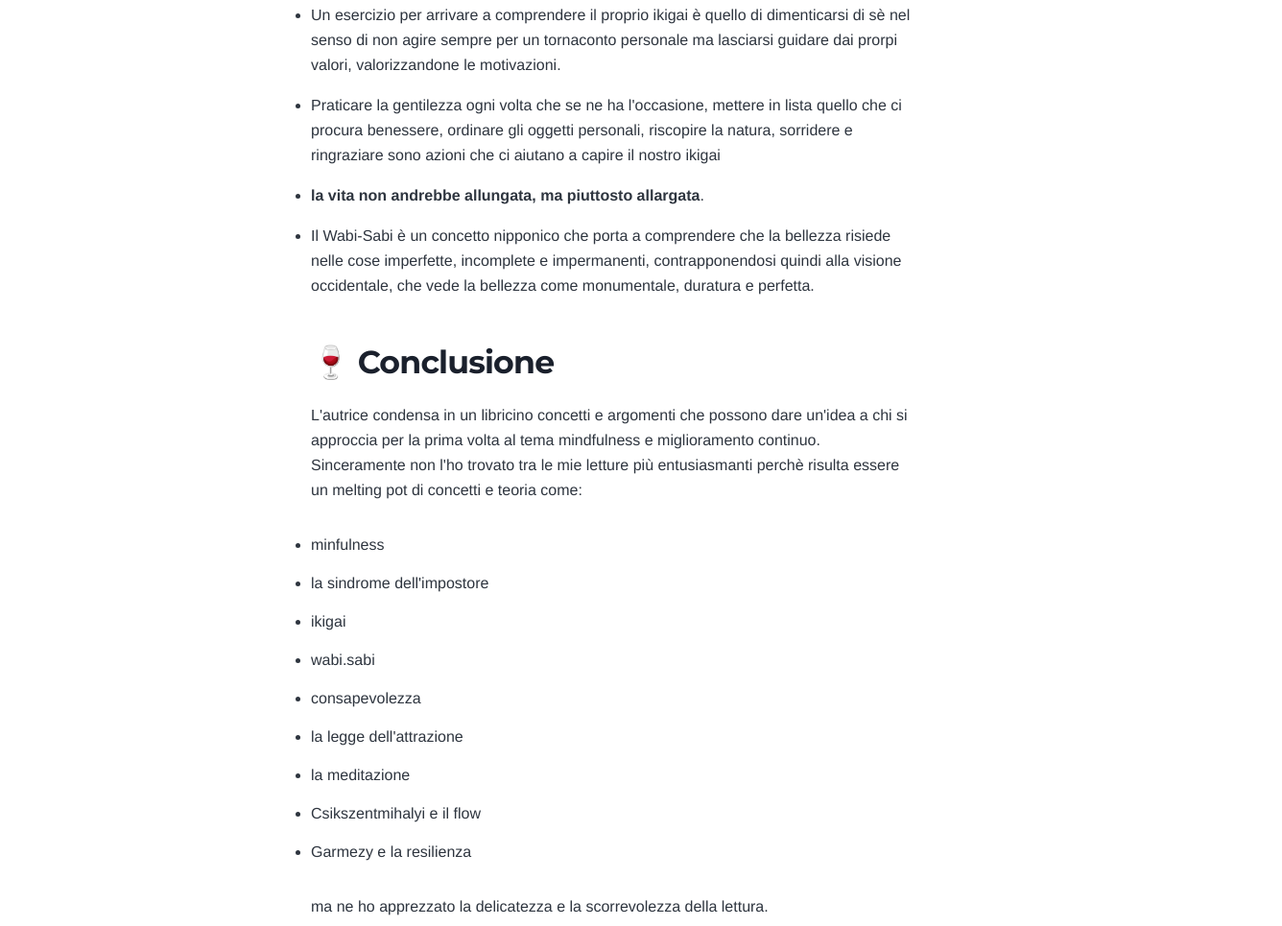
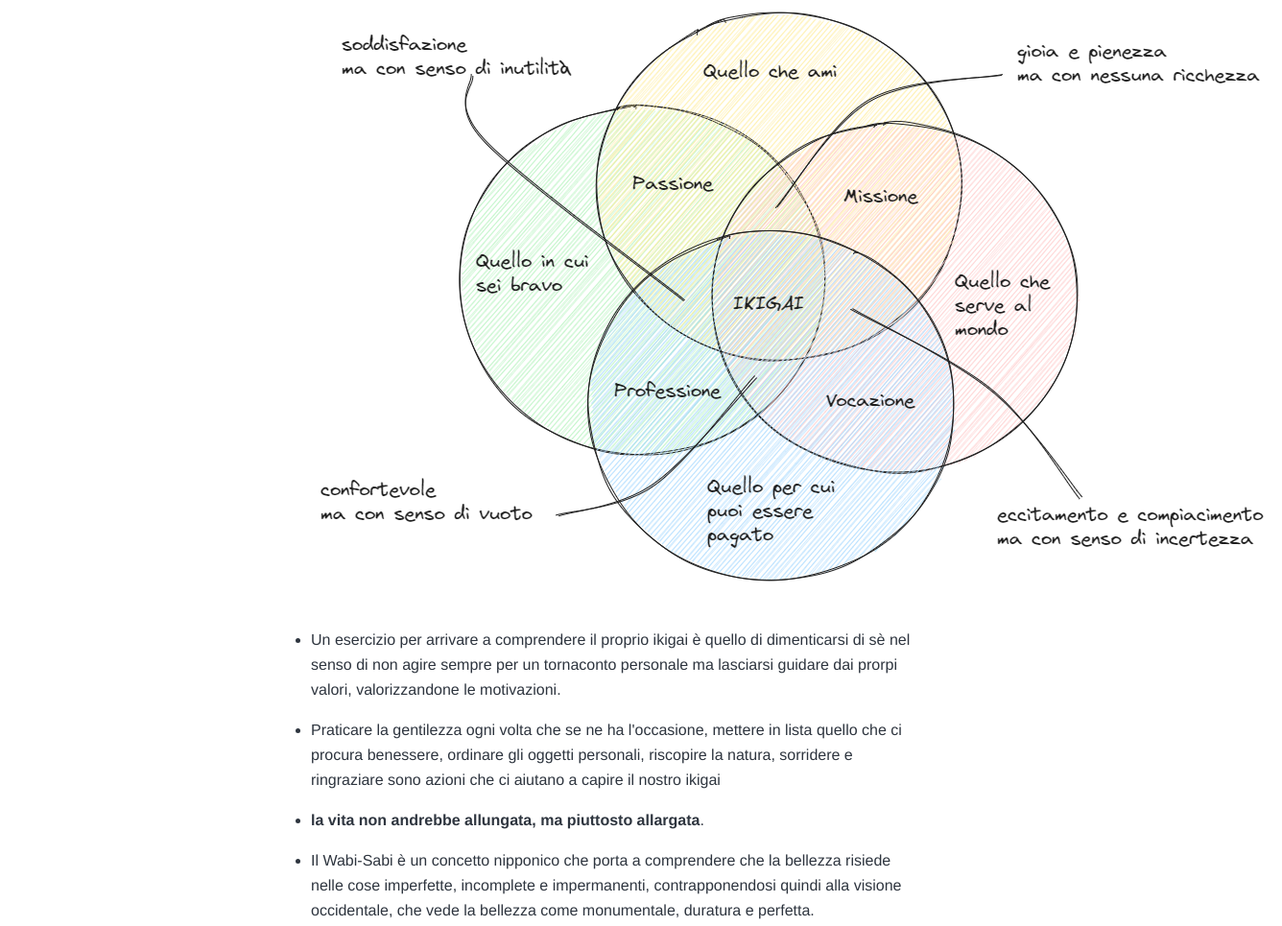
Before and after one commit to capitanfuturo/capitanfuturo.github.io, a Gatsby site: page /2022-12-01-ikigai/ in a window 1280 px wide. Shown: the part 1395-2360 px from the top of the page at 96% size, 1336 px wide, since content can reach past the window. Built offline with nearby package versions, Linux system fonts and the light colour scheme; Gatsby itself is replaced by a stand-in of ours.

Commit message:
ikigai: new image

```diff
--- a/content/blog/2022-12-01-ikigai/index.md
+++ b/content/blog/2022-12-01-ikigai/index.md
@@ -5,6 +5,7 @@ date: 2022-12-01 19:24:04 +0100
 tags: ["Libri"]
 published: true
 ---
+
 ## 📚 Introduzione
 
 Spesso mi trovo a leggere dei libri fuori dalla mia lista dei desideri di Amazon perchè con Prime Reading è possibile avere dei libri gratis che mi attirano e questo libro di certo mi ha incuriosito per il titolo... non ho mai capito perchè, però ho la sensazione che a molti italiani il Giappone abbia una aurea di fascino e credo che lo sia anche al contrario.
@@ -15,40 +16,42 @@ Credo quindi che sia un compendio riassuntivo di una serie di approcci che posso
 
 ## 🚀 Cosa mi porto a casa da questa lettura
 
-* **Ikigai significa "ragione di vivere"**. Domandarsi quindi quale è il nostro ikigai apre le porte a numeroso considerazioni che ci colpiscono dal profondo.
+- **Ikigai significa "ragione di vivere"**. Domandarsi quindi quale è il nostro ikigai apre le porte a numeroso considerazioni che ci colpiscono dal profondo.
 
-* La visualizzazione di questo scopo e la consapevolezza sono punti cardine e ricordano le leggi dell'attrazione della mindfulness.
+- La visualizzazione di questo scopo e la consapevolezza sono punti cardine e ricordano le leggi dell'attrazione della mindfulness.
 
-* Possiamo dividere la nostra vita in 4 parti:
-    1. La **passione**: quello che **amiamo fare**
-    2. La **missione**: quello che serve al nostro **prossimo**.
-    3. La **vocazione**: quello che **si sa fare bene**.
-    4. La **professione**: quello per il quale si dovrebbe essere **pagati**.
+- Possiamo dividere la nostra vita in 4 parti:
+  1. La **passione**: quello che **amiamo fare**
+  2. La **missione**: quello che serve al nostro **prossimo**.
+  3. La **vocazione**: quello che **si sa fare bene**.
+  4. La **professione**: quello per il quale si dovrebbe essere **pagati**.
 
 La cosa interessante è che **non necessariamente queste cose devono coincidere**, ma se messe in in **armonia** tra loro possono far acquisire forza al **senso stesso della vita**.
 L'ikigai è quindi quello che ci fa svegliare alla mattina e ci da gioia nel farlo.
 
-* Un esercizio per arrivare a comprendere il proprio ikigai è quello di dimenticarsi di sè nel senso di non agire sempre per un tornaconto personale ma lasciarsi guidare dai prorpi valori, valorizzandone le motivazioni.
+![ikigai](./ikigai.png)
 
-* Praticare la gentilezza ogni volta che se ne ha l'occasione, mettere in lista quello che ci procura benessere, ordinare gli oggetti personali, riscopire la natura, sorridere e ringraziare sono azioni che ci aiutano a capire il nostro ikigai
+- Un esercizio per arrivare a comprendere il proprio ikigai è quello di dimenticarsi di sè nel senso di non agire sempre per un tornaconto personale ma lasciarsi guidare dai prorpi valori, valorizzandone le motivazioni.
 
-* **la vita non andrebbe allungata, ma piuttosto allargata**.
+- Praticare la gentilezza ogni volta che se ne ha l'occasione, mettere in lista quello che ci procura benessere, ordinare gli oggetti personali, riscopire la natura, sorridere e ringraziare sono azioni che ci aiutano a capire il nostro ikigai
 
-* Il Wabi-Sabi è un concetto nipponico che porta a comprendere che la bellezza risiede nelle cose imperfette, incomplete e impermanenti, contrapponendosi quindi alla visione occidentale, che vede la bellezza come monumentale, duratura e perfetta.
+- **la vita non andrebbe allungata, ma piuttosto allargata**.
+
+- Il Wabi-Sabi è un concetto nipponico che porta a comprendere che la bellezza risiede nelle cose imperfette, incomplete e impermanenti, contrapponendosi quindi alla visione occidentale, che vede la bellezza come monumentale, duratura e perfetta.
 
 ## 🍷 Conclusione
 
 L'autrice condensa in un libricino concetti e argomenti che possono dare un'idea a chi si approccia per la prima volta al tema mindfulness e miglioramento continuo. Sinceramente non l'ho trovato tra le mie letture più entusiasmanti perchè risulta essere un melting pot di concetti e teoria come:
 
-* minfulness
-* la sindrome dell'impostore
-* ikigai
-* wabi.sabi
-* consapevolezza
-* la legge dell'attrazione
-* la meditazione
-* Csikszentmihalyi e il flow
-* Garmezy e la resilienza
+- **mindfulness**
+- la sindrome dell'**impostore**
+- ikigai
+- wabi.sabi: **la bellezza imperfetta, impermanente e incompleta**
+- consapevolezza
+- la **legge dell'attrazione**
+- la meditazione
+- Csikszentmihalyi e il **flow**
+- Garmezy e la **resilienza**
 
 ma ne ho apprezzato la delicatezza e la scorrevolezza della lettura.
 
```
Also changed, not shown: content/blog/2022-12-01-ikigai/ikigai.png (added).
